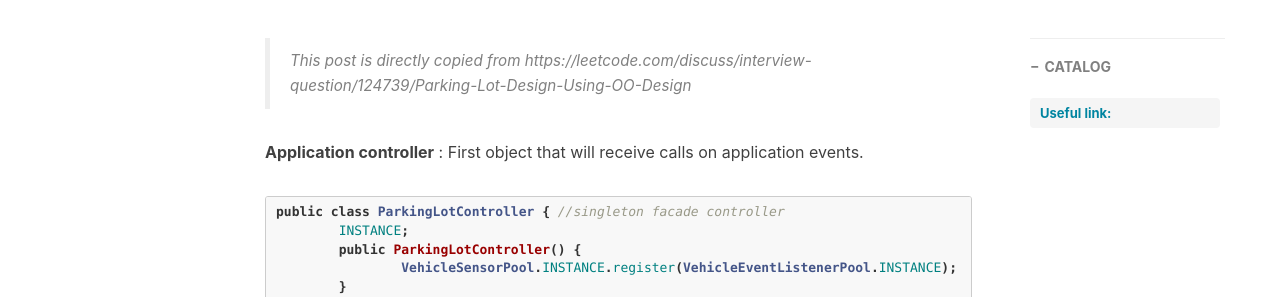
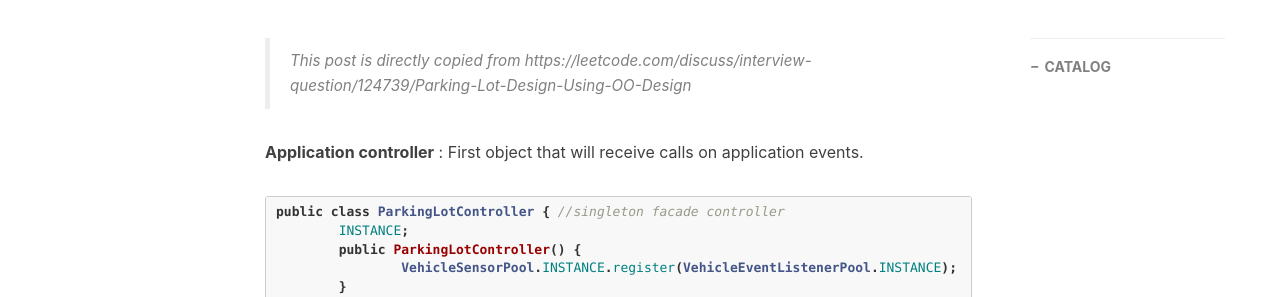
Before and after one commit to CodingMrWang/codingmrwang.github.io, a Jekyll site: the page built from _posts/2022-02-04-Parking-Garage-OOD.md, in a window 1280 px wide and 900 px high, scrolled down 370 px. Shown: the part 155-452 px from the top of the window. Built offline with Jekyll 4.4.1, drawn with Linux system fonts in a browser that asks for light colours; nearby versions of some CDN libraries; comment, search, counter and statistics services are not loaded; some of the changed text lies outside the part shown.

Commit message:
Update 2022-02-04-Parking-Garage-OOD.md

````diff
--- a/_posts/2022-02-04-Parking-Garage-OOD.md
+++ b/_posts/2022-02-04-Parking-Garage-OOD.md
@@ -220,6 +220,6 @@
 ```
 
 
-## Useful link:
+**Useful link**
 - [https://leetcode.com/discuss/interview-question/124739/Parking-Lot-Design-Using-OO-Design](https://leetcode.com/discuss/interview-question/124739/Parking-Lot-Design-Using-OO-Design)
 - [https://github.com/Matthew-Feng/parkinglot/tree/master/src/main/java/com/matthew/feng](https://github.com/Matthew-Feng/parkinglot/tree/master/src/main/java/com/matthew/feng)
````
